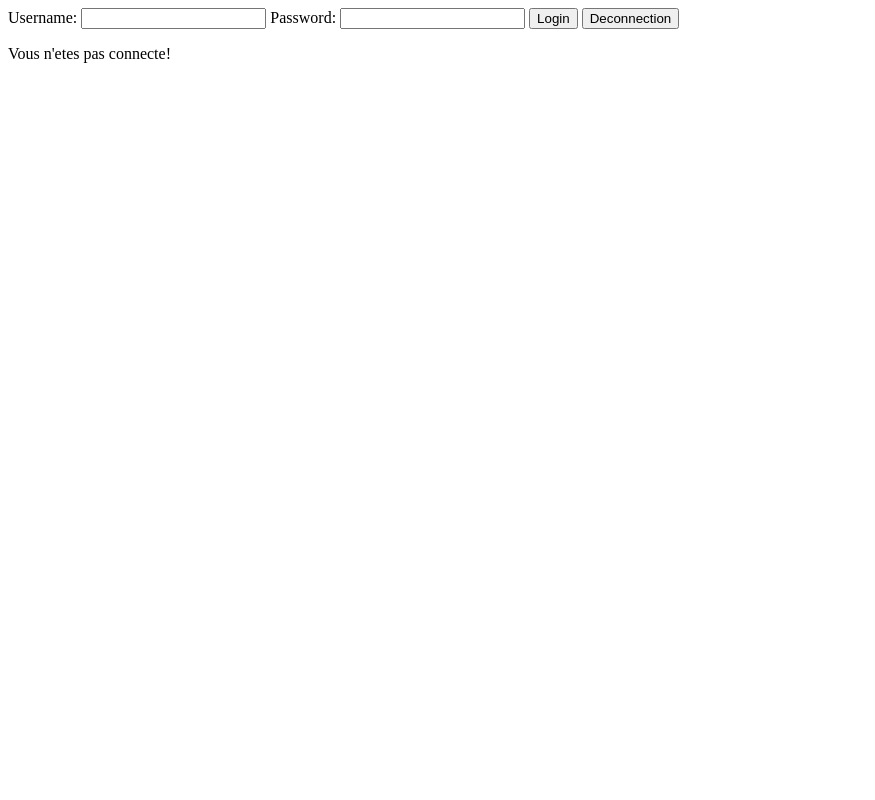
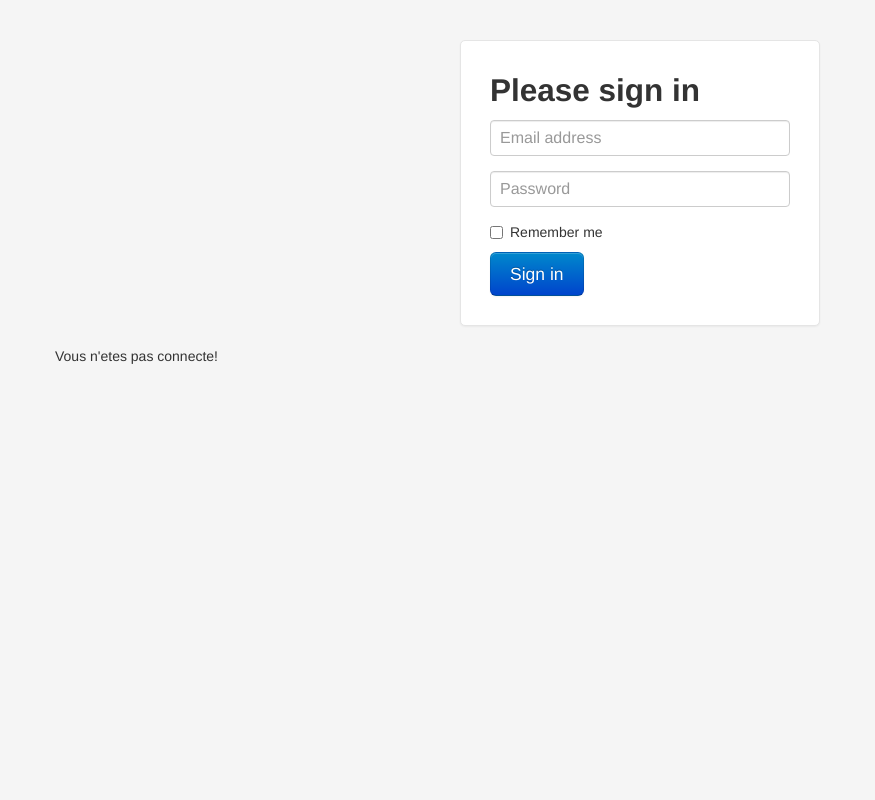
Before and after one commit to vincent90/Citerne, a PHP site: page /login.php in a window 1280 px wide. Shown: the whole page, without its empty margins (0-875 px from the left). Run offline with PHP 8.4, Linux system fonts and the light colour scheme; some libraries are stand-ins or nearby versions.

Commit message:
test bootstrap

```diff
--- a/login.php
+++ b/login.php
@@ -1,18 +1,75 @@
-    <?php include('conn.php') ?>
-	<html>
-        <body>
-            <!-- Begin Page Content -->
-            <div id="container">
-                <form action="login_process.php" method="post">
 
-                    <label for="username">Username:</label>
-                    <input type="text" id="username" name="username">
-                    <label for="password">Password:</label>
-                    <input type="password" id="password" name="password">
-                    <input type="submit" value="Login">
-					<input name="disconnect" type="submit" value="Deconnection">
+<html lang="en"><head>
+    <meta charset="utf-8">
+    <title>Sign in · Twitter Bootstrap</title>
+    <meta name="viewport" content="width=device-width, initial-scale=1.0">
+    <meta name="description" content="">
+    <meta name="author" content="">
 
-                </form>
+    <!-- Le styles -->
+    <link href="../assets/css/bootstrap.css" rel="stylesheet">
+    <style type="text/css">
+      body {
+        padding-top: 40px;
+        padding-bottom: 40px;
+        background-color: #f5f5f5;
+      }
+
+      .form-signin {
+        max-width: 300px;
+        padding: 19px 29px 29px;
+        margin: 0 auto 20px;
+        background-color: #fff;
+        border: 1px solid #e5e5e5;
+        -webkit-border-radius: 5px;
+           -moz-border-radius: 5px;
+                border-radius: 5px;
+        -webkit-box-shadow: 0 1px 2px rgba(0,0,0,.05);
+           -moz-box-shadow: 0 1px 2px rgba(0,0,0,.05);
+                box-shadow: 0 1px 2px rgba(0,0,0,.05);
+      }
+      .form-signin .form-signin-heading,
+      .form-signin .checkbox {
+        margin-bottom: 10px;
+      }
+      .form-signin input[type="text"],
+      .form-signin input[type="password"] {
+        font-size: 16px;
+        height: auto;
+        margin-bottom: 15px;
+        padding: 7px 9px;
+      }
+
+    </style>
+    <link href="../assets/css/bootstrap-responsive.css" rel="stylesheet">
+
+    <!-- HTML5 shim, for IE6-8 support of HTML5 elements -->
+    <!--[if lt IE 9]>
+      <script src="../assets/js/html5shiv.js"></script>
+    <![endif]-->
+
+    <!-- Fav and touch icons -->
+    <link rel="apple-touch-icon-precomposed" sizes="144x144" href="../assets/ico/apple-touch-icon-144-precomposed.png">
+    <link rel="apple-touch-icon-precomposed" sizes="114x114" href="../assets/ico/apple-touch-icon-114-precomposed.png">
+      <link rel="apple-touch-icon-precomposed" sizes="72x72" href="../assets/ico/apple-touch-icon-72-precomposed.png">
+                    <link rel="apple-touch-icon-precomposed" href="../assets/ico/apple-touch-icon-57-precomposed.png">
+                                   <link rel="shortcut icon" href="../assets/ico/favicon.png">
+  <style type="text/css"></style><style> .yt-overflow { overflow: visible !important; } </style></head>
+
+  <body>
+
+    <div class="container">
+
+      <form class="form-signin">
+        <h2 class="form-signin-heading">Please sign in</h2>
+        <input type="text" class="input-block-level" placeholder="Email address">
+        <input type="password" class="input-block-level" placeholder="Password">
+        <label class="checkbox">
+          <input type="checkbox" value="remember-me"> Remember me
+        </label>
+        <button class="btn btn-large btn-primary" type="submit">Sign in</button>
+      </form>
+
 				<?php
 				session_start();
 				if(isset($_SESSION['username'])){
@@ -20,7 +77,25 @@
 				}else{
 					echo "Vous n'etes pas connecte!";
 				}				?>
-            </div><!--/ container-->
-            <!-- End Page Content -->
-        </body>
-        </html>
+    </div> <!-- /container -->
+
+    <!-- Le javascript
+    ================================================== -->
+    <!-- Placed at the end of the document so the pages load faster -->
+    <script src="../assets/js/jquery.js"></script>
+    <script src="../assets/js/bootstrap-transition.js"></script>
+    <script src="../assets/js/bootstrap-alert.js"></script>
+    <script src="../assets/js/bootstrap-modal.js"></script>
+    <script src="../assets/js/bootstrap-dropdown.js"></script>
+    <script src="../assets/js/bootstrap-scrollspy.js"></script>
+    <script src="../assets/js/bootstrap-tab.js"></script>
+    <script src="../assets/js/bootstrap-tooltip.js"></script>
+    <script src="../assets/js/bootstrap-popover.js"></script>
+    <script src="../assets/js/bootstrap-button.js"></script>
+    <script src="../assets/js/bootstrap-collapse.js"></script>
+    <script src="../assets/js/bootstrap-carousel.js"></script>
+    <script src="../assets/js/bootstrap-typeahead.js"></script>
+
+
+
+</body></html>
```
